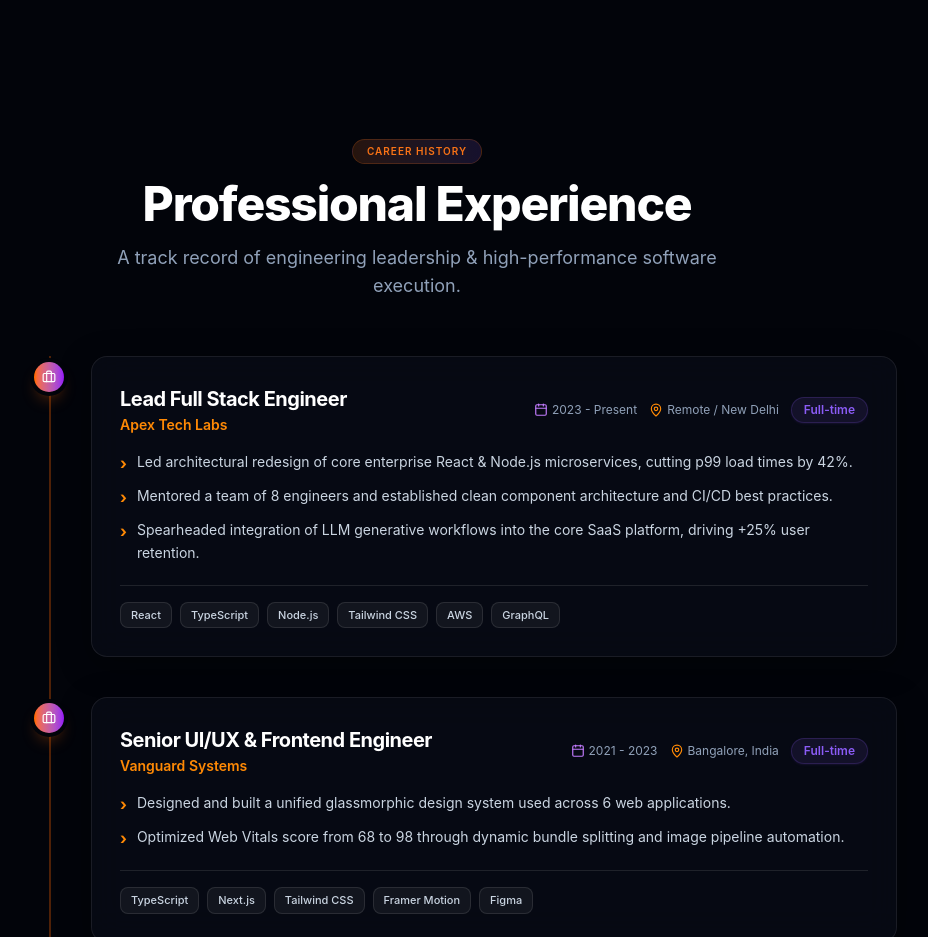
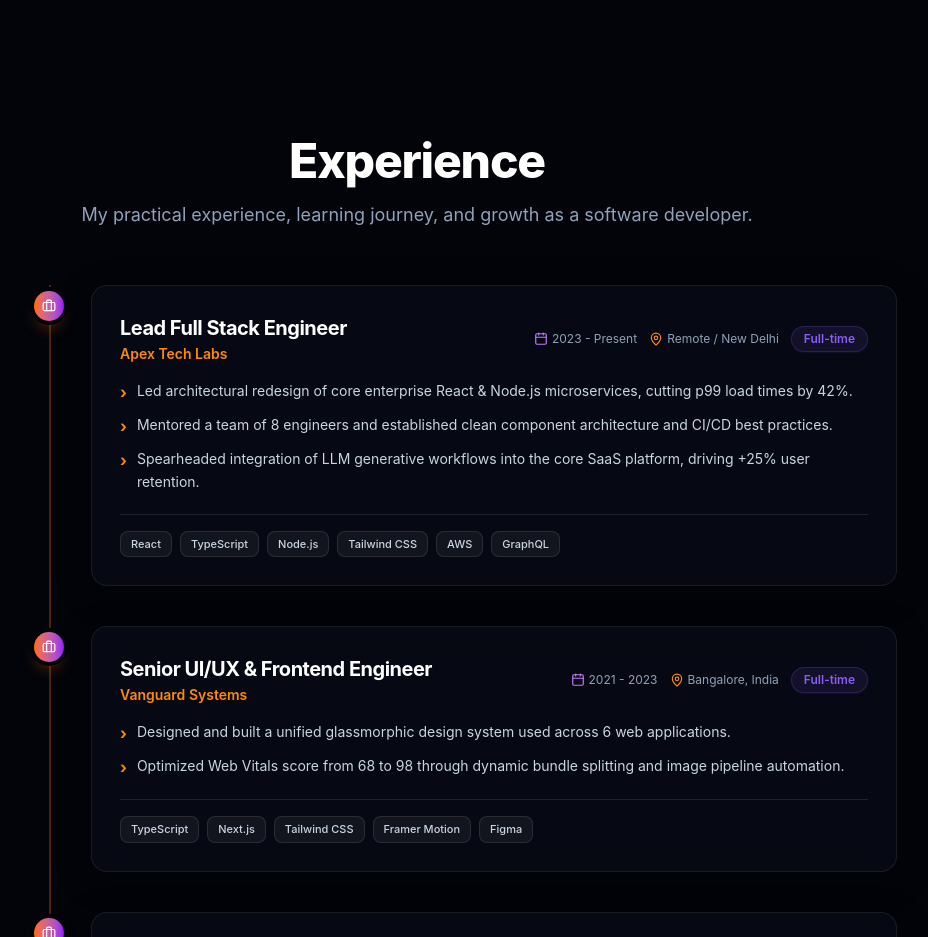
Before and after one commit to chirag-g210/portfolio-cg210, a React (Vite) app: page /about#experience in a window 1280 px wide. Shown: the part 2860-3797 px from the top of the page, without its empty margins (223-1151 px from the left). Built offline with nearby package versions, Linux system fonts and the light colour scheme.

Commit message:
update about section

```diff
--- a/src/components/sections/Experience.tsx
+++ b/src/components/sections/Experience.tsx
@@ -12,9 +12,8 @@ export const Experience: React.FC = () => {
       <div className="max-w-5xl mx-auto px-4 sm:px-6 lg:px-8">
         <ScrollReveal variant="slideUp">
           <SectionHeading
-            badge="Career History"
-            title="Professional Experience"
-            subtitle="A track record of engineering leadership & high-performance software execution."
+            title="Experience"
+            subtitle="My practical experience, learning journey, and growth as a software developer."
           />
         </ScrollReveal>
 
```
